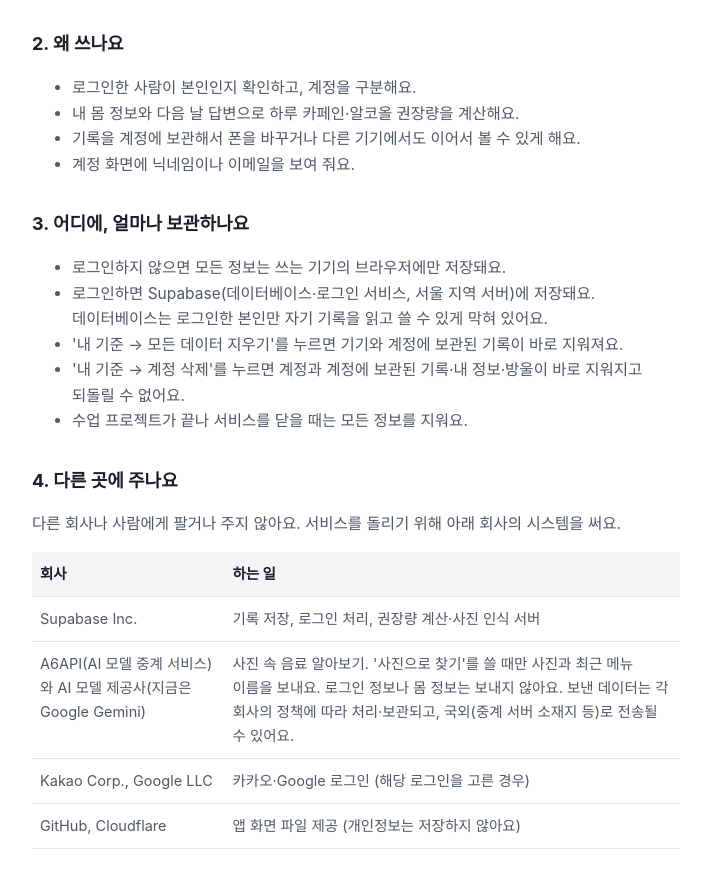
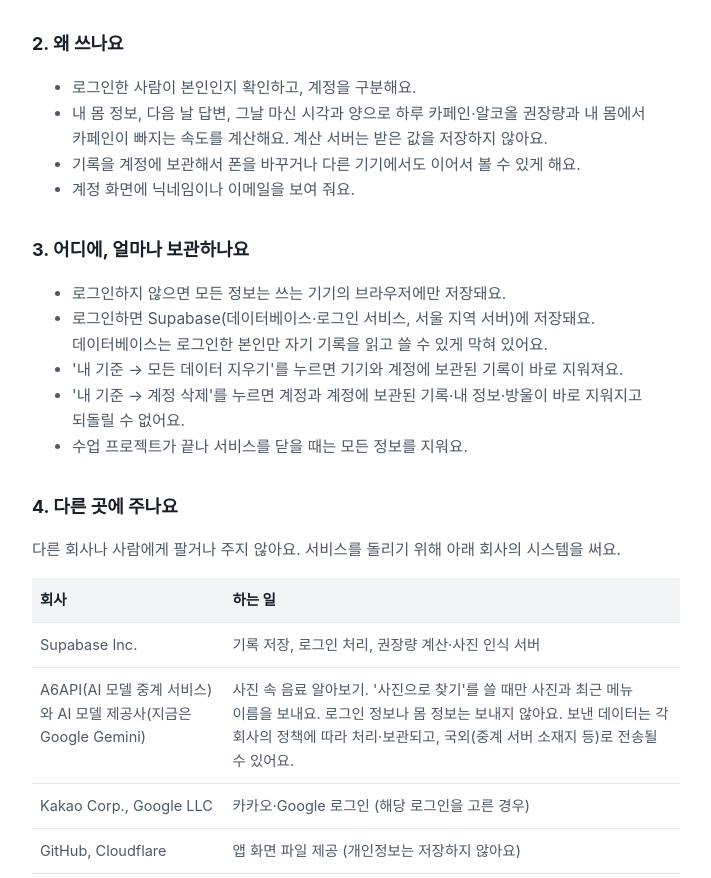
Before and after one commit to okjaeho/caffeine-alcohol-prototype, a plain HTML site: page privacy.html in a window 1280 px wide. Shown: the part 991-1869 px from the top of the page, without its empty margins (284-995 px from the left). Drawn offline with Linux system fonts and the light colour scheme.

Commit message:
잠으로 배우는 카페인 반감기, 적은 양 피드백 제외, 잔 받침 개선 (11월 19일)
Co-Authored-By: Claude Opus 5.5 <noreply@anthropic.com>

```diff
--- a/privacy.html
+++ b/privacy.html
@@ -46,7 +46,7 @@ a{color:var(--accent)}
 <h2>2. 왜 쓰나요</h2>
 <ul>
 <li>로그인한 사람이 본인인지 확인하고, 계정을 구분해요.</li>
-<li>내 몸 정보와 다음 날 답변으로 하루 카페인·알코올 권장량을 계산해요.</li>
+<li>내 몸 정보, 다음 날 답변, 그날 마신 시각과 양으로 하루 카페인·알코올 권장량과 내 몸에서 카페인이 빠지는 속도를 계산해요. 계산 서버는 받은 값을 저장하지 않아요.</li>
 <li>기록을 계정에 보관해서 폰을 바꾸거나 다른 기기에서도 이어서 볼 수 있게 해요.</li>
 <li>계정 화면에 닉네임이나 이메일을 보여 줘요.</li>
 </ul>
```
